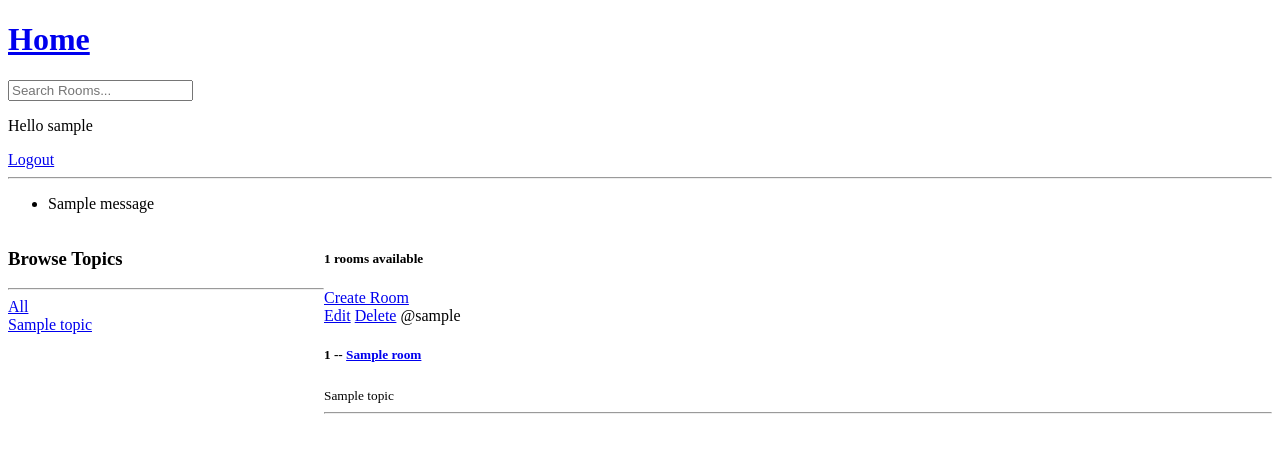
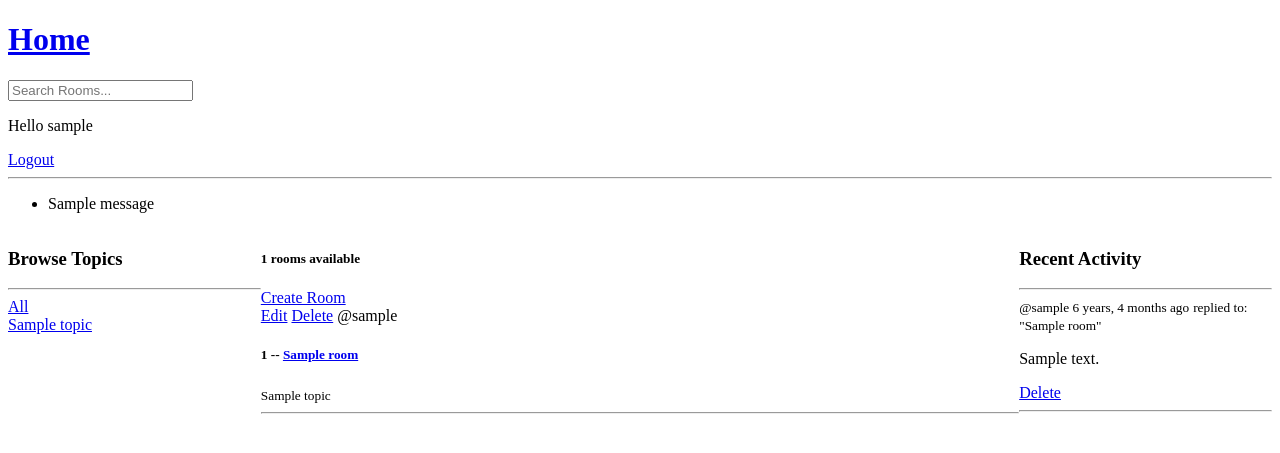
Before and after one commit to empty-brainer/studybuddy, a Django app: page / in a window 1280 px wide. Shown: the top 453 px of the page. Run offline with Django 5.2, Linux system fonts and the light colour scheme; a user stored in the database is signed in; tables that the repository leaves empty hold one stand-in row (values such as "Sample post"); one stand-in notice (Sample message) is shown.

Commit message:
feat: add Message ordering and refactor home into activity/feed/topics components

```diff
--- a/studybuddy/base/models.py
+++ b/studybuddy/base/models.py
@@ -35,5 +35,10 @@ class Message(models.Model):
     created = models.DateTimeField(auto_now_add=True)
 
 
+    class Meta:
+        ordering = ['-updated', '-created']
+
+
+
     def __str__(self):
         return self.body[0:50]
--- /dev/null
+++ b/studybuddy/base/templates/base/activity_component.html
@@ -0,0 +1,13 @@
+<h3>Recent Activity</h3>
+<hr>
+{% for message in room_messages %}
+<div>
+    <small>@{{ message.user }} {{ message.created|timesince }} ago</small>
+    <small>replied to: "{{ message.room }}"</small>
+    <p>{{ message }}</p>
+    {% if request.user == message.user %}
+    <a href="{% url 'delete-message' message.id %}"> Delete</a>
+    {% endif%}
+    <hr>
+</div>
+{% endfor %}
--- /dev/null
+++ b/studybuddy/base/templates/base/feed_component.html
@@ -0,0 +1,14 @@
+<div>
+    {% for room in rooms %}
+    <div>
+        {% if request.user == room.host %}
+        <a href="{% url 'update-room' room.id %}">Edit</a>
+        <a href="{% url 'delete-room' room.id %}">Delete</a>
+        {% endif %}
+        <span>@{{ room.host.username }}</span>
+        <h5> {{ room.id }} -- <a href="{% url 'room' room.id %}"> {{ room.name }} </a> </h5>
+        <small>{{ room.topic.name }}</small>
+        <hr>
+    </div>
+    {% endfor %}
+</div>
--- a/studybuddy/base/templates/base/home.html
+++ b/studybuddy/base/templates/base/home.html
@@ -6,44 +6,24 @@
 <style>
     .home-container {
         display: grid;
-        grid-template-columns: 1fr 3fr;
+        grid-template-columns: 1fr 3fr 1fr;
     }
 </style>
 
 <div class="home-container">
     <div>
-        <h3>Browse Topics</h3>
-        <hr>
-        <div>
-            <div>
-                <a href="{% url 'home'%}">All</a>
-            </div>
-            {% for topic in topics %}
-            <div>
-                <a href="{% url 'home'%}?q={{topic.name}}">{{ topic.name }}</a>
-            </div>
-            {% endfor %}
-
-        </div>
+        {% include 'base/topics_component.html' %}
     </div>
 
     <div>
         <h5>{{ room_count }} rooms available</h5>
         <a href=" {% url 'create-room' %} ">Create Room</a>
-        <div>
-            {% for room in rooms %}
-            <div>
-                {% if request.user == room.host %}
-                <a href="{% url 'update-room' room.id %}">Edit</a>
-                <a href="{% url 'delete-room' room.id %}">Delete</a>
-                {% endif %}
-                <span>@{{ room.host.username }}</span>
-                <h5> {{ room.id }} -- <a href="{% url 'room' room.id %}"> {{ room.name }} </a> </h5>
-                <small>{{ room.topic.name }}</small>
-                <hr>
-            </div>
-            {% endfor %}
-        </div>
+        {% include 'base/feed_component.html' %}
     </div>
+
+    <div>
+        {% include 'base/activity_component.html' %}
+    </div>
+
 </div>
 {% endblock content %}
--- /dev/null
+++ b/studybuddy/base/templates/base/topics_component.html
@@ -0,0 +1,12 @@
+<h3>Browse Topics</h3>
+<hr>
+
+<div>
+    <a href="{% url 'home'%}">All</a>
+</div>
+
+{% for topic in topics %}
+<div>
+    <a href="{% url 'home'%}?q={{topic.name}}">{{ topic.name }}</a>
+</div>
+{% endfor %}
--- a/studybuddy/base/views.py
+++ b/studybuddy/base/views.py
@@ -66,8 +66,9 @@ def home(request):
 
     topics = Topic.objects.all()
     room_count = rooms.count()
+    room_messages = Message.objects.filter(Q(room__topic__name__icontains=q))
 
-    context = {'rooms':rooms, 'topics':topics, 'room_count': room_count}
+    context = {'rooms':rooms, 'topics':topics, 'room_count': room_count, 'room_messages': room_messages}
     return render(request,"base/home.html", context)
 
 
@@ -85,7 +86,7 @@ def room(request, pk):
         return redirect('room',pk=pk)
 
 
-    room_messages = room.message_set.all().order_by('-created')
+    room_messages = room.message_set.all()
     participants = room.participants.all()
     context = {'room' : room, 'room_messages': room_messages, 'participants': participants}
 
```
